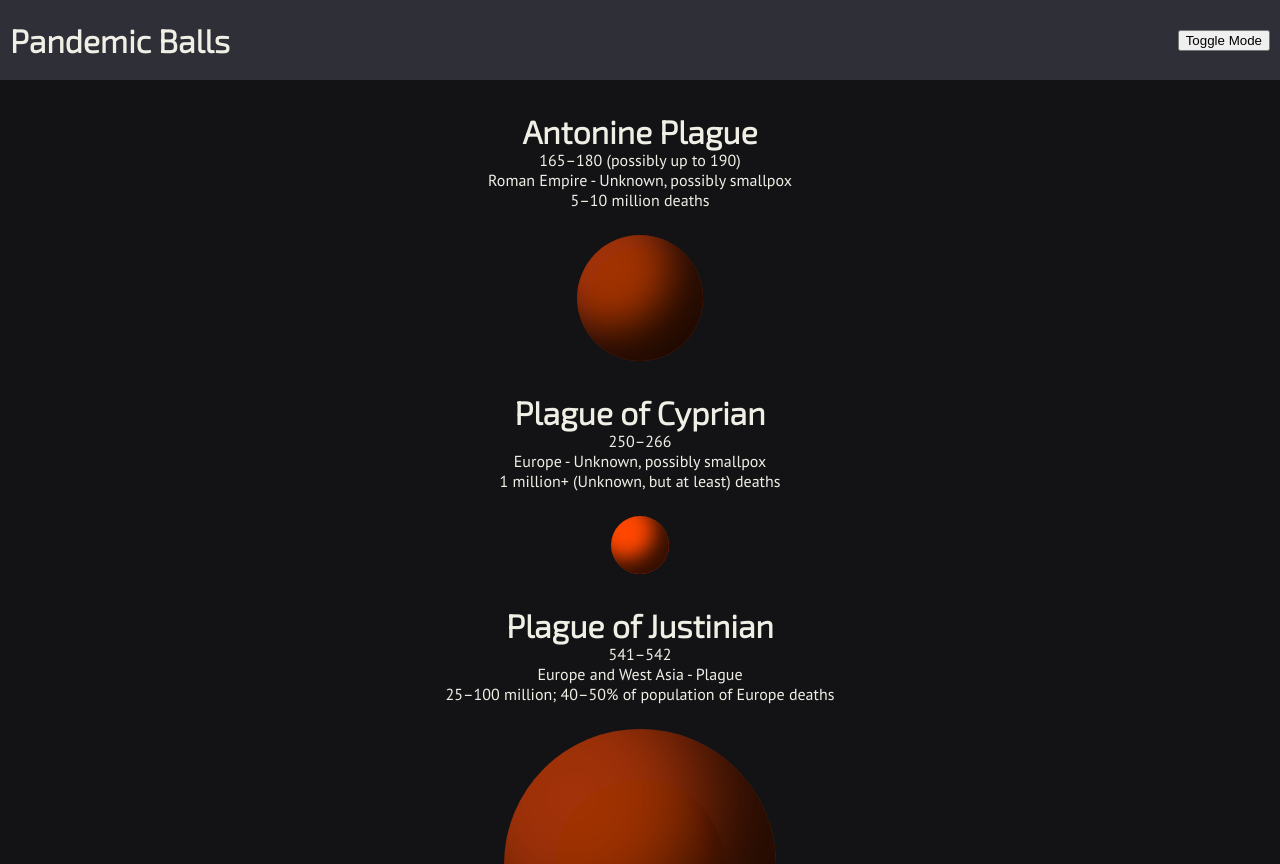
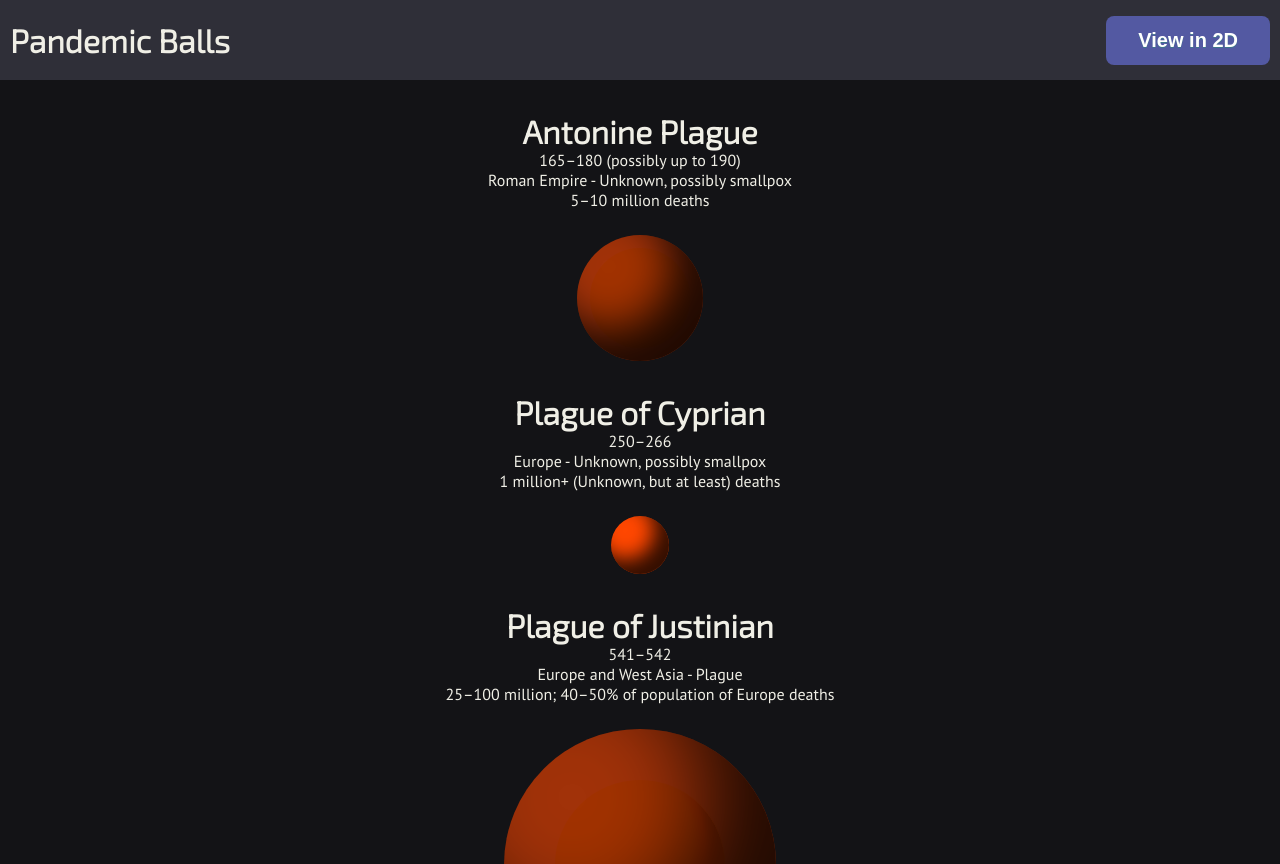
Before and after one commit to lebull/pandemicBalls, a React (Create React App) app: page / in a window 1280 px wide. Shown: the top 864 px of the page. Built offline with nearby package versions, Linux system fonts and the light colour scheme.

Commit message:
Button Styling

```diff
--- a/src/components/utility/TopBar/Link.jsx
+++ b/src/components/utility/TopBar/Link.jsx
@@ -5,7 +5,6 @@ export const Link = (props) => {
         <a class="Link" href={props.href}>{props.text}</a>
     )
 }
-
 
 export class LinkSet extends React.Component {
 
--- a/src/components/utility/TopBar/TopBar.jsx
+++ b/src/components/utility/TopBar/TopBar.jsx
@@ -6,12 +6,12 @@ import {ModeContext} from '../../../App';
 export const TopBar = () => {
     return(
         <ModeContext.Consumer>
-        {({toggleMode}) => (
+        {({mode, toggleMode}) => (
             <div className="TopBar">
                 <h1>Pandemic Balls</h1>
                 <div className="spacer"/>
                 <LinkSet>
-                    <button onClick={toggleMode}>Toggle Mode</button>
+                    <button className="button" onClick={toggleMode}>{mode === "threedee" ? "View in 2D" : "View in 3D"}</button>
                     {/* <Link href="/about" text="About"/> */}
                 </LinkSet>
             </div>
--- a/src/components/utility/TopBar/TopBar.scss
+++ b/src/components/utility/TopBar/TopBar.scss
@@ -26,3 +26,25 @@
     color: rgb(240, 239, 230);
     justify-self: flex-end;
 }
+
+button {
+	background-color:#5359a2;
+    border-radius:8px;
+    border-width: 0px;
+	display:inline-block;
+	cursor:pointer;
+	color:#ffffff;
+	font-family:Arial;
+	font-size:20px;
+	font-weight:bold;
+	padding:13px 32px;
+	text-decoration:none;
+	text-shadow:0px 1px 0px #3d768a;
+}
+button:hover {
+	background-color:#465470;
+}
+button:active {
+	position:relative;
+	top:1px;
+}
```
